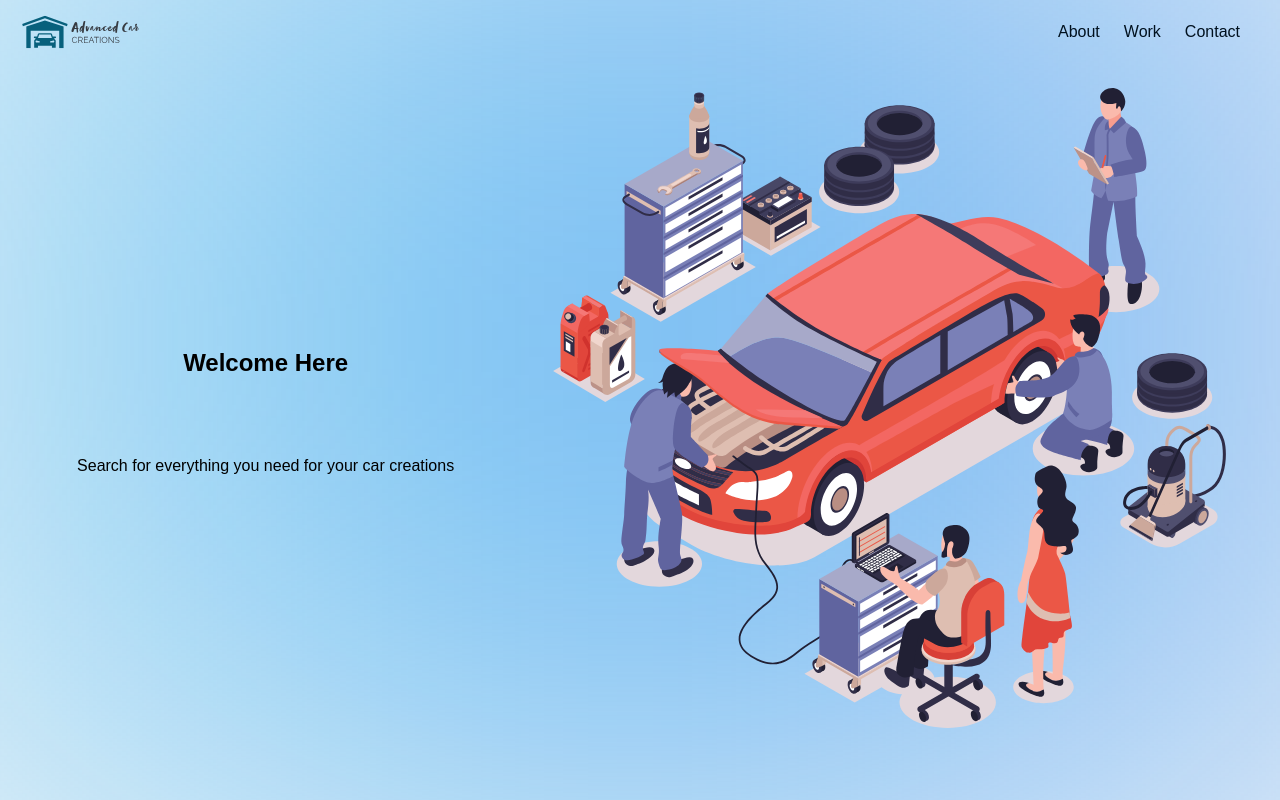
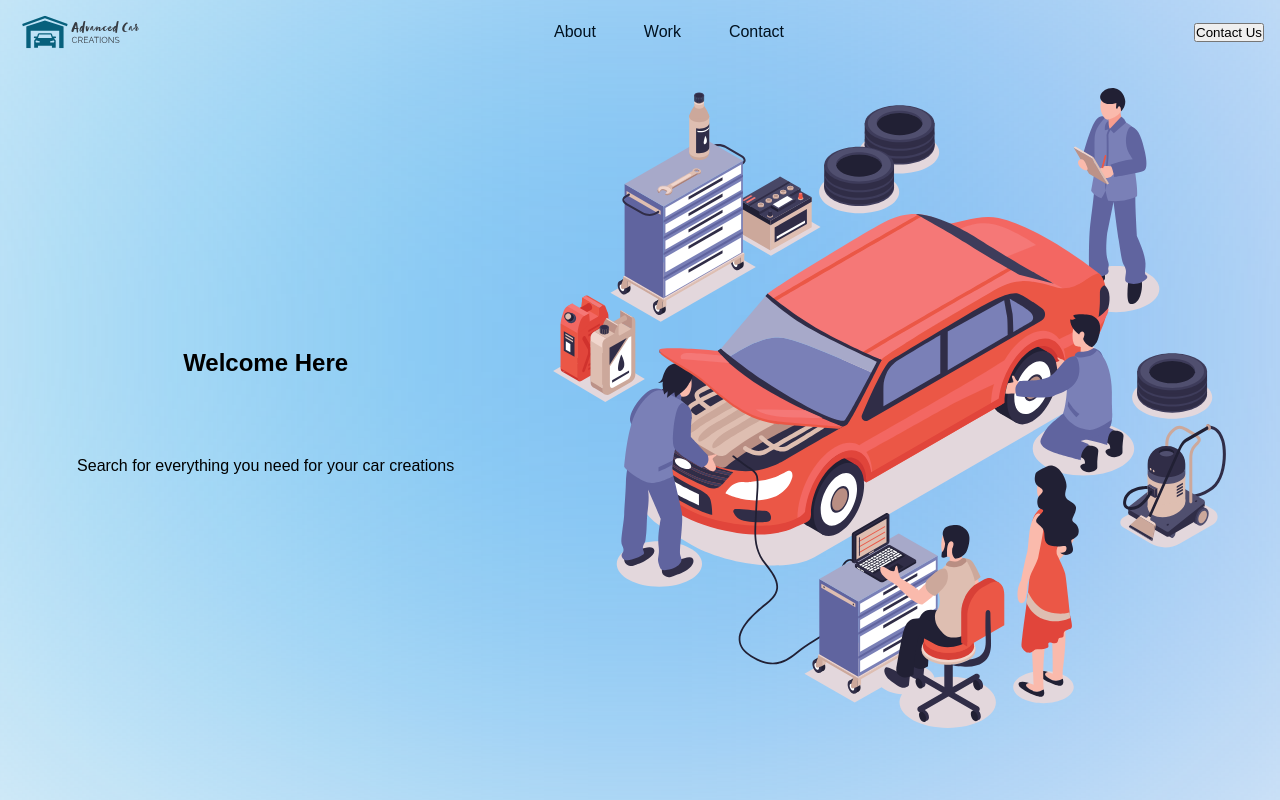
Before and after one commit to joncoronel/ACC, a Next.js app: page / in a window 1280 px wide. Shown: the top 800 px of the page. Built offline with nearby package versions, Linux system fonts and the light colour scheme; a web font is replaced by a local one.

Commit message:
fixed nav text bolding bug and removed some divs from nav

```diff
--- a/components/Navigation/Nav.js
+++ b/components/Navigation/Nav.js
@@ -54,7 +54,6 @@ export default function Nav() {
       ></div>
       <header className={`${classes.header}  ${small ? classes.scrolled : ""}`}>
         <nav className={classes.nav}>
-          <div className={classes.container}>
           <div className={classes.logo}>
             <Image
               className={classes.icon}
@@ -65,10 +64,7 @@ export default function Nav() {
             />
           </div>
 
-            <div className={classes.content}>
-              <ul
-                className={`${classes.navLinks} ${opened ? classes.open : ""}`}
-              >
+          <ul className={`${classes.navLinks} ${opened ? classes.open : ""}`}>
             <li className={classes.link}>
               <Link href="/">About</Link>
             </li>
@@ -79,9 +75,8 @@ export default function Nav() {
               <Link href="/">Contact</Link>
             </li>
           </ul>
-              <ul
-                className={`${classes.navMobile} ${opened ? classes.open : ""}`}
-              >
+          <button className={classes.navbtn}>Contact Us</button>
+          <ul className={`${classes.navMobile} ${opened ? classes.open : ""}`}>
             <li className={classes.link}>
               <Link href="/">About</Link>
             </li>
@@ -93,8 +88,6 @@ export default function Nav() {
             </li>
           </ul>
           <Burger opened={opened} setOpened={setOpened} small={small} />
-            </div>
-          </div>
         </nav>
       </header>
     </>
--- a/components/Navigation/Nav.module.scss
+++ b/components/Navigation/Nav.module.scss
@@ -1,64 +1,36 @@
 .header {
-  top: 0px;
-  transform: translateY(0px);
   position: fixed;
   width: 100%;
-  //background-color: transparent;
+  display: flex;
+  align-items: center;
+  justify-content: center;
+  background-color: transparent;
   color: var(--color-primary);
-
-  //backdrop-filter: blur(10px);
   padding: 0.5rem 1rem;
-
   height: 4rem;
   z-index: 2;
 }
 .nav {
-  display: flex;
   width: 100%;
   height: 100%;
+  max-width: 100rem;
+  display: flex;
   align-items: center;
-  justify-content: center;
-}
-
-.container {
-  height: 100%;
-  width: 100%;
-  width: 100rem;
-  display: flex;
   justify-content: space-between;
-  align-items: center;
-}
-.content {
-  display: flex;
 }
 
 .navLinks {
   display: flex;
-  height: 100%;
-}
-.navMobile {
-  display: none;
-  height: 100vh;
-  color: white;
-  padding: 5rem 1rem;
-  background-color: var(--color-dark);
-  flex-direction: column;
   align-items: center;
   justify-content: center;
-  position: absolute;
-  gap: 5rem;
-  font-size: 2rem;
-  top: 0;
-  right: -100vw;
-  width: 80vw;
-  box-shadow: -10px 0px 30px -15px var(--color-shadow-dark);
-  visibility: hidden;
-  pointer-events: none;
+  gap: 3rem;
 }
 
 .link {
+  display: flex;
+  align-items: center;
+  justify-content: center;
   list-style: none;
-  margin-right: 1.5rem;
 }
 
 .header.scrolled {
@@ -69,6 +41,10 @@
 }
 
 .overlay {
+  display: none;
+}
+
+.navMobile {
   display: none;
 }
 
@@ -86,6 +62,27 @@
 }
 
 @media only screen and (max-width: 800px) {
+  .navMobile {
+    display: flex;
+    height: 100vh;
+    color: white;
+    padding: 5rem 1rem;
+    background-color: var(--color-dark);
+    flex-direction: column;
+    align-items: center;
+    justify-content: center;
+    position: absolute;
+    gap: 5rem;
+    font-size: 2rem;
+    top: 0;
+    right: -100vw;
+    width: 80vw;
+    box-shadow: -10px 0px 30px -15px var(--color-shadow-dark);
+    visibility: hidden;
+    pointer-events: none;
+    transition: transform 0.25s cubic-bezier(0.645, 0.045, 0.355, 1),
+      visibility 0.25s cubic-bezier(0.645, 0.045, 0.355, 1);
+  }
   .overlay {
     display: flex;
     width: 100vw;
@@ -112,11 +109,8 @@
   .navLinks {
     display: none;
   }
-
-  .navMobile {
-    display: flex;
-    transition: transform 0.25s cubic-bezier(0.645, 0.045, 0.355, 1),
-      visibility 0.25s cubic-bezier(0.645, 0.045, 0.355, 1);
+  .navbtn {
+    display: none;
   }
 
   .navMobile.open {
--- a/components/Sections/Specialty.module.scss
+++ b/components/Sections/Specialty.module.scss
@@ -11,6 +11,7 @@
   overflow: hidden;
 
   color: black;
+
   //z-index: 0;
 }
 
@@ -59,6 +60,7 @@
   display: flex;
   width: 6rem;
   height: 6rem;
+  backdrop-filter: blur(0px);
 }
 .text {
   display: flex;
```
Lines whose indentation alone changed are shown as unchanged.
